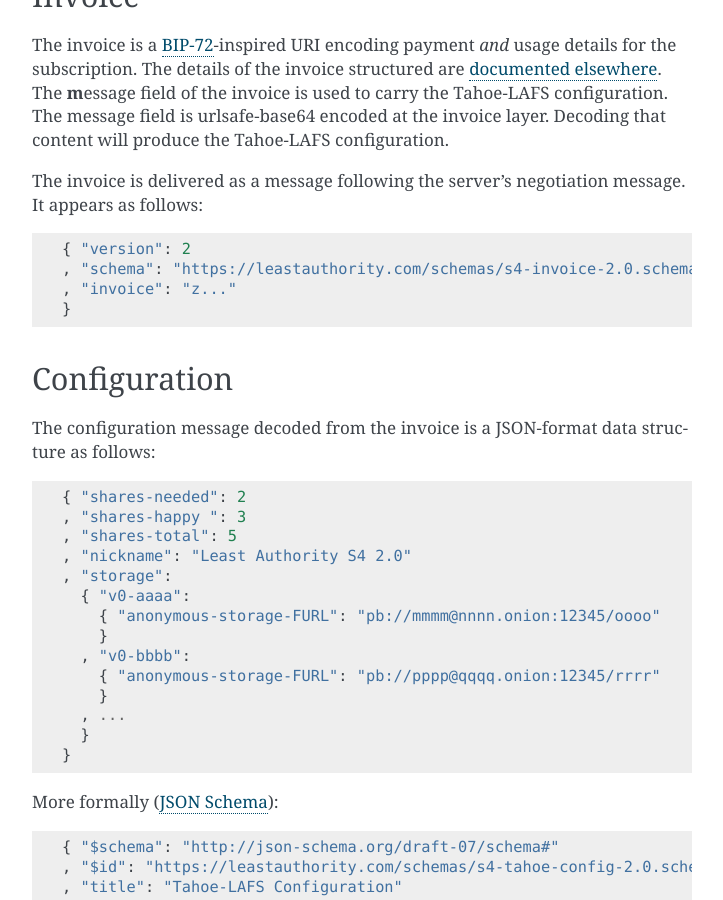
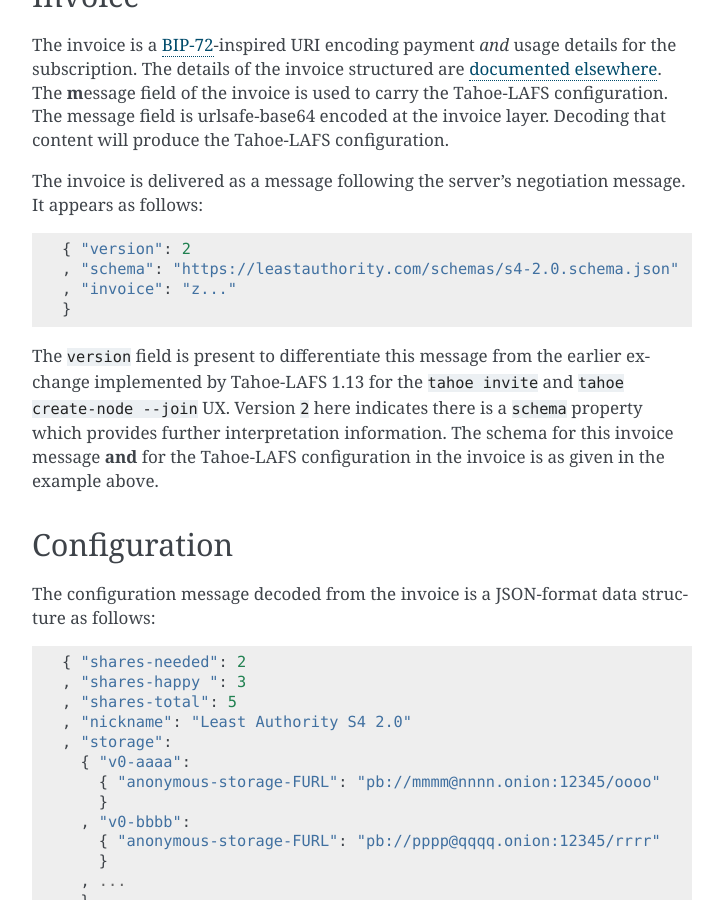
Before and after one commit to LeastAuthority/S4-2.0, a Sphinx documentation site: the page built from docs/source/subscription-configuration.rst, in a window 1280 px wide and 900 px high, scrolled down 986 px. Shown: the whole window, without its empty margins (388-1111 px from the left). Built offline with Sphinx 7.4.7, drawn with Linux system fonts in a browser that asks for light colours.

Commit message:
exposition

```diff
--- a/docs/source/invoice.rst
+++ b/docs/source/invoice.rst
@@ -19,3 +19,8 @@
  v    no     A version identifier. Assumed to be “1” if omitted.
  p    yes    The Ed25519 pubkey with which the next invoice will be signed, urlsafe-base64 encoded
  s    yes    The Ed25519 signature of the current invoice string.
+=== ======== =====
+
+The **v**\ ersion field is intended to specify interpretation rules for the invoice resource and the parameters.
+For example,
+if the urlsafe-base64 encoding rules change then they will do so along with a version increment.
--- a/docs/source/subscription-configuration.rst
+++ b/docs/source/subscription-configuration.rst
@@ -47,9 +47,13 @@
 It appears as follows::
 
   { "version": 2
-  , "schema": "https://leastauthority.com/schemas/s4-invoice-2.0.schema.json"
+  , "schema": "https://leastauthority.com/schemas/s4-2.0.schema.json"
   , "invoice": "z..."
   }
+
+The ``version`` field is present to differentiate this message from the earlier exchange implemented by Tahoe-LAFS 1.13 for the ``tahoe invite`` and ``tahoe create-node --join`` UX.
+Version ``2`` here indicates there is a ``schema`` property which provides further interpretation information.
+The schema for this invoice message **and** for the Tahoe-LAFS configuration in the invoice is as given in the example above.
 
 Configuration
 -------------
```
